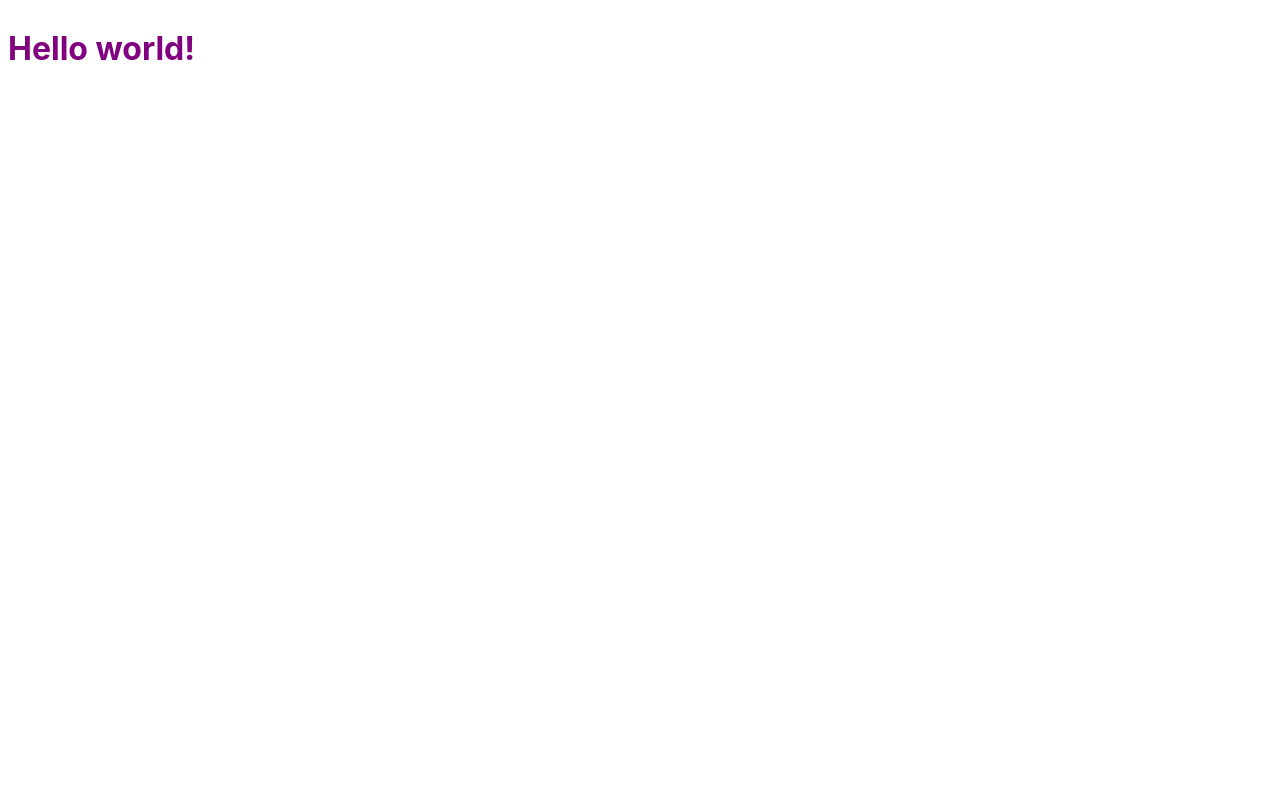
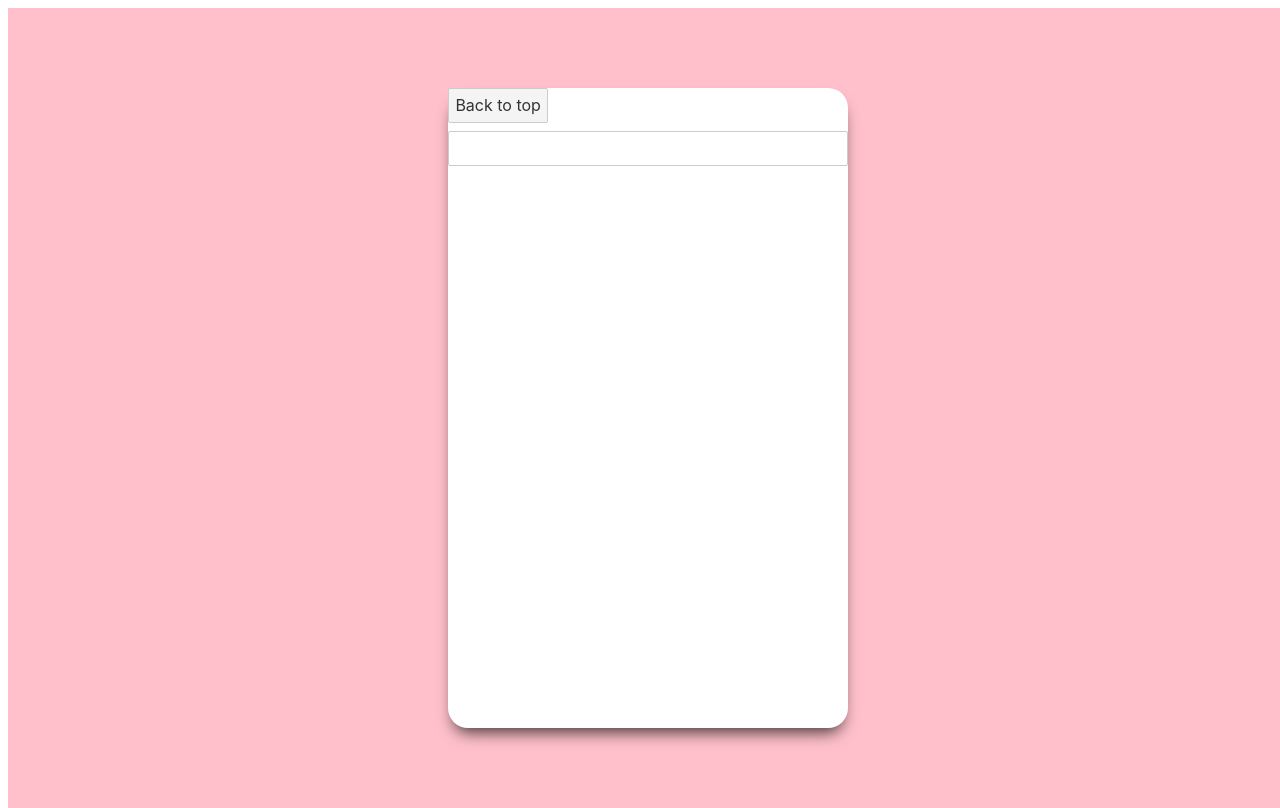
Before and after one commit to RSLi/recursive-todo, a Svelte app: page / in a window 1280 px wide. Built offline with nearby package versions, Linux system fonts and the light colour scheme.

Commit message:
Add all basic operations

```diff
--- a/src/App.svelte
+++ b/src/App.svelte
@@ -1,11 +1,78 @@
+<svelte:options immutable={true}/>
+
 <script>
-	export let name;
+	import { todoListStore } from './stores/todo.js';
+	import { newTodoInput, selectedTodo } from './stores/ui.js';
+	import TodoItem from './components/TodoItem.svelte';
+
+
+	function handleDelete() {
+		todoListStore.removeTodo($selectedTodo);
+		$selectedTodo = undefined;
+	}
+
+	function handleSubmit() {
+		todoListStore.addTodo($newTodoInput, $selectedTodo);
+		$newTodoInput = '';
+	}
+
+	function handleBack() {
+		$selectedTodo = undefined;
+	}
+
+	let itemsInView = [];
+
+	$: {
+		if ($selectedTodo) {
+			itemsInView = $todoListStore.items.filter(t => t.parent === $selectedTodo.id);
+		} else {
+			itemsInView = $todoListStore.items.filter(t => t.parent === undefined);
+		}
+	}
+
 </script>
 
 <style>
-	h1 {
-		color: purple;
-	}
+.container {
+	display: flex;
+	flex-direction: row;
+    justify-content: center;
+    align-items: center;
+    width: 100vw;
+    height: 100vh;
+    background: pink;
+}
+.column {
+	width: 400px;
+	height: 80vh;
+	background: white;
+	border-radius: 20px;
+	box-shadow: 0px 10px 16px -6px rgba(0,0,0,0.75);
+}
+.form {
+	width: 100%;
+}
+input {
+	width: 100%;
+}
 </style>
 
-<h1>Hello {name}!</h1>
+<div class="container">
+	{#if $selectedTodo}
+		<div class="column">
+			<button on:click={handleDelete}>Delete</button>
+			<TodoItem todo={$selectedTodo} />
+		</div>
+	{/if}
+
+	<div class="column">
+		<button on:click={handleBack}>Back to top</button>
+		<form class="form" on:submit|preventDefault={handleSubmit}>
+			<input bind:value={$newTodoInput}>
+		</form>
+
+		{#each itemsInView as todo (todo.id)}
+			<TodoItem todo={todo} />
+		{/each}
+	</div>
+</div>
--- /dev/null
+++ b/src/components/TodoItem.svelte
@@ -0,0 +1,27 @@
+<script>
+    import { selectedTodo } from '../stores/ui.js';
+
+    export let todo;
+
+    function handleSelection() {
+        $selectedTodo = todo;
+    }
+</script>
+
+<style>
+.todoitem {
+    width: 80%;
+    min-height: 80px;
+    padding: 20px 20px 20px 20px;
+    margin: 10px 10px 10px 10px;
+    border-radius: 5px;
+    box-shadow: 0px 15px 22px -13px rgba(0,0,0,0.75);
+}
+.active {
+    background: gray;
+}
+</style>
+
+<div class="todoitem" class:active={$selectedTodo && $selectedTodo.id === todo.id} on:click={handleSelection}>
+    {todo.title}
+</div>
--- /dev/null
+++ b/src/stores/todo.js
@@ -0,0 +1,92 @@
+import { writable } from 'svelte/store';
+import uuidv4 from 'uuid/v4';
+
+/**
+ * Immutable Todo object.
+ */
+class Todo {
+    constructor(title, parent) {
+        this.id = uuidv4();
+        this.parent = parent && parent.id || undefined; // id of parent Todo.
+        this.title = title || '';
+        this.isCompleted = false;
+    }
+
+    complete() {
+        const newTodo = new Todo(this.title, this.parent);
+        newTodo.isCompleted = true;
+        return newTodo;
+    }
+}
+
+/**
+ * TodoList with Immutable operations.
+ *
+ * All member functions returns a new Immutable copy of TodoList.
+ */
+class TodoList {
+    constructor(items) {
+        this.items = items || [];
+    }
+
+    // This is an inefficient helper function that removes all dangling todos.
+    removeOrphanedTodo(items) {
+        let hasOrphan = false;
+        let filteredItems = [...items];
+        for (todo of items) {
+            // For each non-root todo item whose parent cannot be found.
+            if (todo.parent && items.filter(t => t.id === todo.parent).length === 0) {
+                hasOrphan = true;
+                filteredItems = filteredItems.filter(t => t.id !== todo.id);
+            }
+        }
+
+        // Recursively run again until no dangling todo.
+        if (hasOrphan) {
+            return this.removeOrphanedTodo(filteredItems);
+        }
+
+        return filteredItems;
+    }
+
+    addTodo(todoObject) {
+        return new TodoList([todoObject, ...this.items]);
+    }
+
+    removeTodo(todoObject) {
+        const newItems = this.items.filter(todo => todo.id != todoObject.id);
+        return new TodoList(this.removeOrphanedTodo(newItems));
+    }
+
+    completeTodo(todoObject) {
+        const newItems = this.items.map(todo => {
+            if (todo.id === todoObject.id) {
+                return todoObject.complete();
+            }
+
+            return todo;
+        });
+        return new TodoList(newItems);
+    }
+}
+
+
+function createTodoListStore() {
+    const { subscribe, set, update } = writable(new TodoList());
+
+    return {
+        subscribe,
+        addTodo: (title, parent) => {
+            update(current => current.addTodo(new Todo(title, parent)));
+        },
+        removeTodo: (todoObject) => {
+            update(current => current.removeTodo(todoObject));
+        },
+        completeTodo: (todoObject) => {
+            update(current => current.completeTodo(todoObject));
+        },
+        clear: () => set(new TodoList()),
+    };
+}
+
+export const todoListStore = createTodoListStore();
--- /dev/null
+++ b/src/stores/ui.js
@@ -0,0 +1,5 @@
+import { writable } from 'svelte/store';
+
+export const newTodoInput = writable('');
+
+export const selectedTodo = writable(undefined);
```
